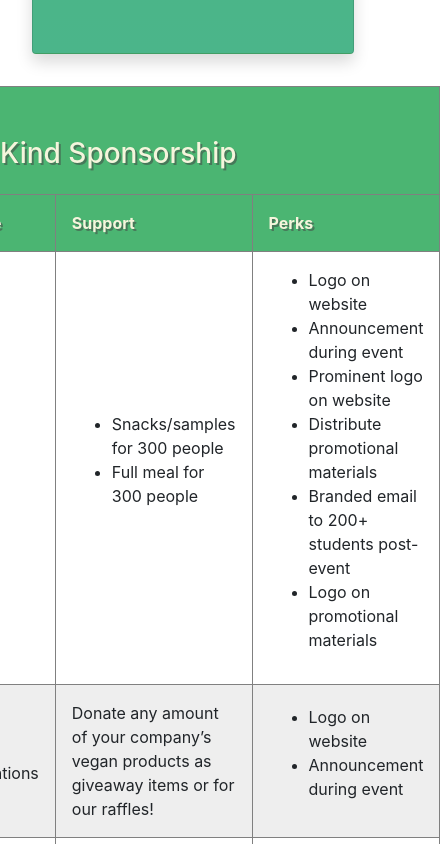
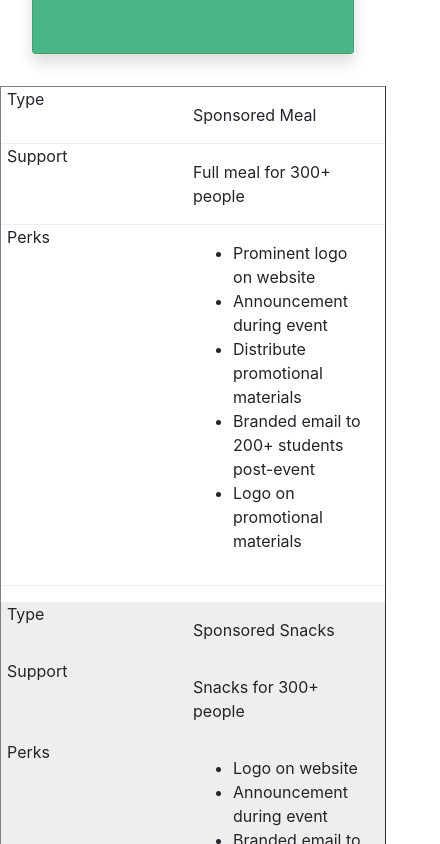
Before and after one commit to charJe/VegWeb, a plain HTML site: page sponsorship.html in a window 390 px wide. Shown: the part 1156-2000 px from the top of the page, 440 px wide, since content can reach past the window. Drawn offline with nearby package versions, Linux system fonts and the light colour scheme.

Commit message:
make sponsorship table mobile friendly

```diff
--- a/sponsorship.css
+++ b/sponsorship.css
@@ -72,4 +72,49 @@ table th {
     #email-form > input {
         width: 90%;
     }
+    /* Force table to not be like tables anymore */
+	table, thead, tbody, th, td, tr {
+		display: block;
+	}
+
+	/* Hide table headers (but not display: none;, for accessibility) */
+	thead tr {
+		position: absolute;
+		top: -9999px;
+		left: -9999px;
+	}
+
+    tr {
+      margin: 0 0 1rem 0;
+    }
+
+    tr:nth-child(odd) {
+      background: #ccc;
+    }
+
+	td {
+		/* Behave  like a "row" */
+		border: none;
+		border-bottom: 1px solid #eee;
+		position: relative;
+		padding-left: 50%;
+	}
+
+	td:before {
+		/* Now like a table header */
+		position: absolute;
+			/* Top/left values mimic padding */
+		top: 0;
+		left: 6px;
+		width: 45%;
+		padding-right: 10px;
+		white-space: nowrap;
+	}
+
+	/* Label the data
+    You could also use a data-* attribute and content for this. That way "bloats" the HTML, this    way means you need to keep HTML and CSS in sync. Lea Verou has a clever way to handle with text-shadow.
+   */
+	td:nth-of-type(1):before { content: "Type"; }
+	td:nth-of-type(2):before { content: "Support"; }
+	td:nth-of-type(3):before { content: "Perks"; }
 }
--- a/sponsorship.html
+++ b/sponsorship.html
@@ -89,64 +89,66 @@
 
             <!-- sponsorship packet/table -->
             <div id="sponsorship-table">
-                <table border="1">
-                    <!-- table name  -->
-                    <tr>
-                        <th class="text" colspan="3">
-                            <h3><br>In-Kind Sponsorship</h3>
-                        </th>
+                <table role="table" border="1">
+                    <thead role="rowgroup">
+                        <tr role="row">
+                            <!-- table column titles -->
+                            <th role="columnheader">Type</th>
+                            <th role="columnheader">Support</th>
+                            <th role="columnheader">Perks</th>
                         </tr>
-                    <!-- table column titles -->
-                    <tr>
-                        <th class="text">Type</th>
-                        <th class="text">Support</th>
-                        <th class="text">Perks</th>
-                    </tr>
-                    <!-- food section -->
-                    <tr>
-                        <td>Food</td>
-                        <td><ul>
-                            <li>Snacks/samples for 300 people</li>
-                            <li>Full meal for 300 people</li>
-                        </ul></td>
-                        <td><ul>
-                            <li>Logo on website</li>
+                    </thead>
+                    <tbody role="rowgroup">
+                        <!-- sponsored meal -->
+                        <tr role="row">
+                            <td role="cell">Sponsored Meal</td>
+                            <td role="cell">Full meal for 300+ people</td>
+                            <td role="cell"><ul>
+                                <li>Prominent logo on website</li>
                                 <li>Announcement during event</li>
-                            <li>Prominent logo on website</li>
                                 <li>Distribute promotional materials</li>
                                 <li>Branded email to 200+ students post-event</li>
                                 <li>Logo on promotional materials</li>
                             </ul></td>
                         </tr>
-
+                        <!-- sponsored snacks  -->
+                        <tr role="row">
+                            <td role="cell">Sponsored Snacks</td>
+                            <td role="cell">Snacks for 300+ people</td>
+                            <td role="cell"><ul>
+                                <li>Logo on website</li>
+                                <li>Announcement during event</li>
+                                <li>Branded email to 200+ students post-event</li>
+                            </ul></td>
+                        </tr>
                         <!-- item donation  -->
-                    <tr>
-                        <td>Item Donations</td>
-                        <td>Donate any amount of your company’s vegan products as giveaway items or for our raffles!</td>
-                        <td><ul>
+                        <tr role="row">
+                            <td role="cell">Item Donations</td>
+                            <td role="cell">Donate any amount of your company’s vegan products as giveaway items or for our raffles!</td>
+                            <td role="cell"><ul>
                                 <li>Logo on website</li>
                                 <li>Announcement during event</li>
                             </ul></td>
                         </tr>
-
                         <!-- monetary donation -->
-                    <tr>
-                        <td>Monetary Support</td>
-                        <td>If you would like to make a personal donation toward the event’s costs, send it to @arcutd on Venmo.
-                        </td>
-                        <td><ul>
+                        <tr role="row">
+                            <td role="cell">Monetary Support</td>
+                            <td role="cell">If you would like to make a personal donation toward the event’s costs, send it to @arcutd on Venmo.</td>
+                            <td role="cell"><ul>
                                 <li>An option to have your name on our website</li>
                                 <li>1 extra raffle ticket per dollar donated</li>
                             </ul></td>
                         </tr>
-
-                    <!-- volunteers -->
-                    <tr>
-                        <td>Volunteer</td>
-                        <td>Volunteer your time to help us staff our booths, organize Veg Fest 2020, or in running the event day of!
-                        </td>
-                        <td>Volunteer hours and our sincere appreciation!</td>
+                        <!-- volunteers  -->
+                        <tr role="row">
+                            <td role="cell">Volunteer</td>
+                            <td role="cell">Volunteer your time to help us staff our booths, organize Veg Fest 2020, or in running the event day of!</td>
+                            <td role="cell"><ul>
+                                <li>Volunteer hours</li>
+                                <li>Our sincere appreciation!</li>
+                            </ul></td>
                         </tr>
+                    </tbody>
                 </table>
             </div>
         </div>
```
Lines whose indentation alone changed are shown as unchanged.
